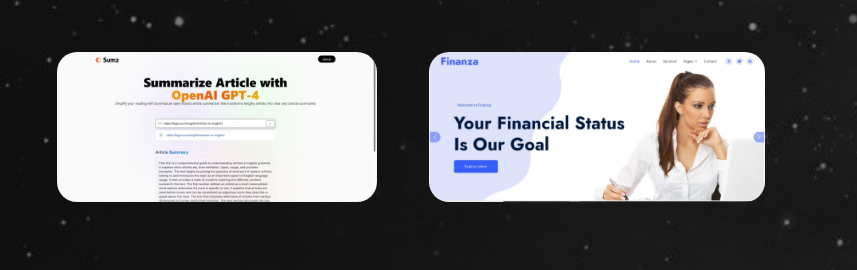
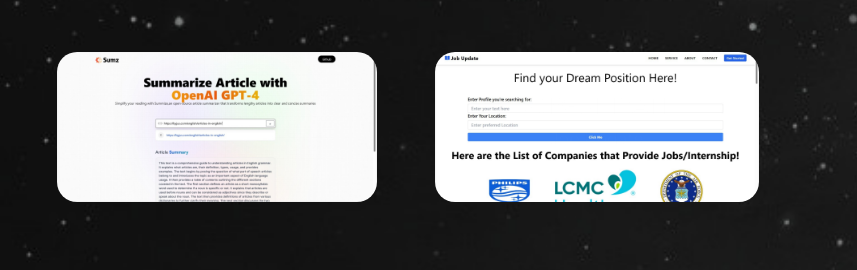
Before and after one commit to princeraj2003/Portfolio, a plain HTML site: page index.html in a window 1280 px wide. Shown: the part 1894-2164 px from the top of the page, 423-1280 px from the left. Drawn offline with nearby package versions, Linux system fonts and the light colour scheme.

Commit message:
Update index.html

```diff
--- a/index.html
+++ b/index.html
@@ -338,7 +338,7 @@
               target="_blank"
               rel="noopener noreferrer"
             >
-              <img class="ProjHover" src="./Static/firm.jpeg" alt="" />
+              <img class="ProjHover" src="./Static/job.jpeg" alt="" />
             </a>
             <div class="ProjDesc">
               <h4>JOB-UPDATE</h4>
```
